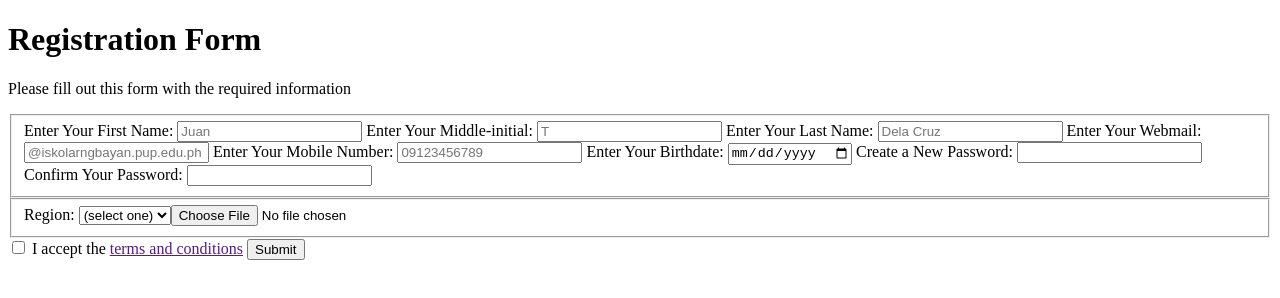
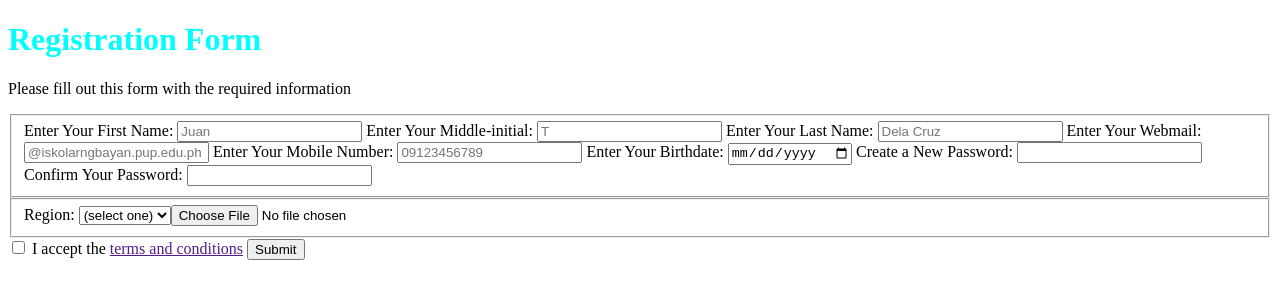
Before and after one commit to MoonHunter99/Registration-form, a plain HTML site: page index.html in a window 1280 px wide. Drawn offline with Linux system fonts and the light colour scheme.

Commit message:
added text color to h1 "aqua"

```diff
--- a/styles.css
+++ b/styles.css
@@ -1,4 +1,5 @@
-
+h1 {color: aqua;
+}
 
 /* pagawa nalang logie */
 /* lagyan nalang ulit para maayos ng maganda */
```
